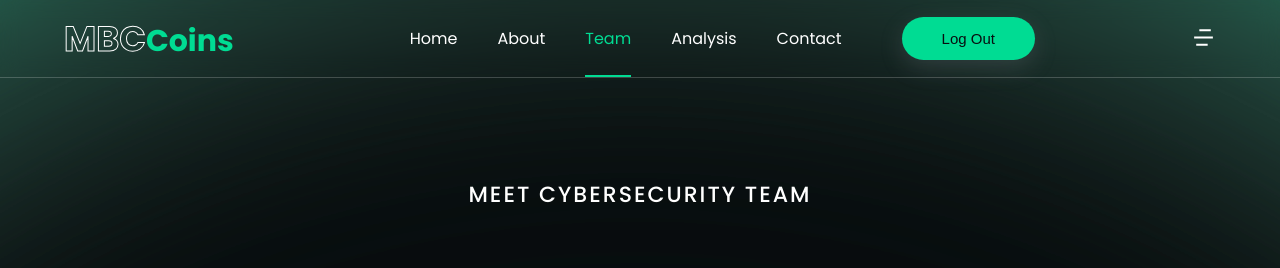
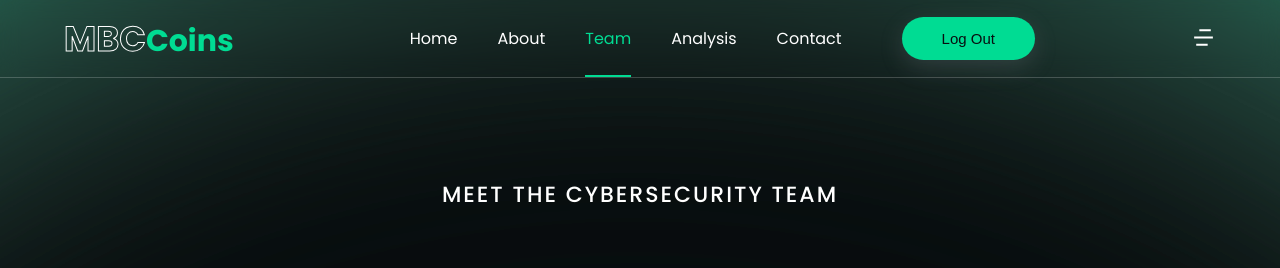
Before and after one commit to bananasur/docker-tes, a Next.js app: page /team in a window 1280 px wide. Shown: the top 268 px of the page. Built offline with nearby package versions, Linux system fonts and the light colour scheme.

Commit message:
Update Team.js

```diff
--- a/sections/Team.js
+++ b/sections/Team.js
@@ -14,7 +14,7 @@ const Team = () => {
       <section className='agency bg-top' ref={bagiancs}>
         <div className='container'>
           <div className='heading-title'>
-            <TitleSm title='MEET CYBERSECURITY TEAM' /> <br />
+            <TitleSm title='MEET THE CYBERSECURITY TEAM' /> <br />
             <br />
             <TitleLogo caption="A team of smart & passionate creatives" className="title-bg" />
           </div>
```
